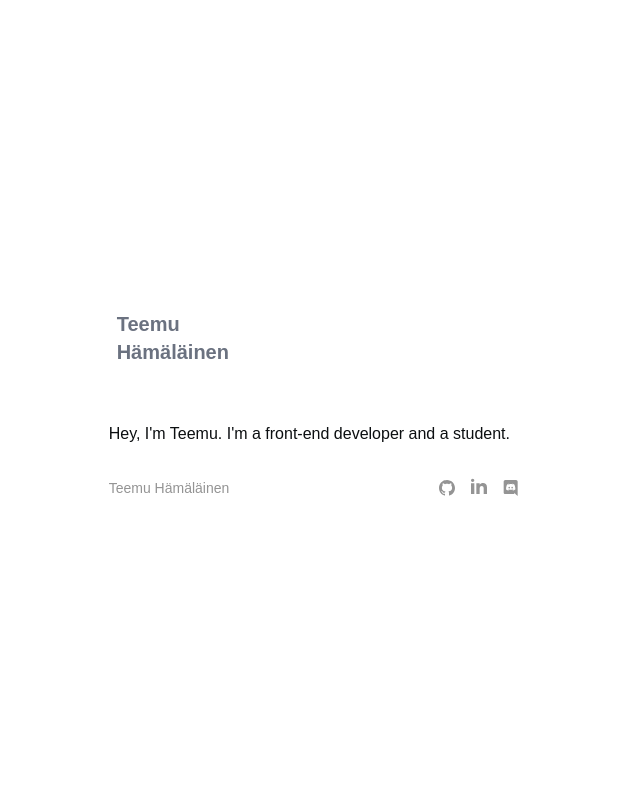
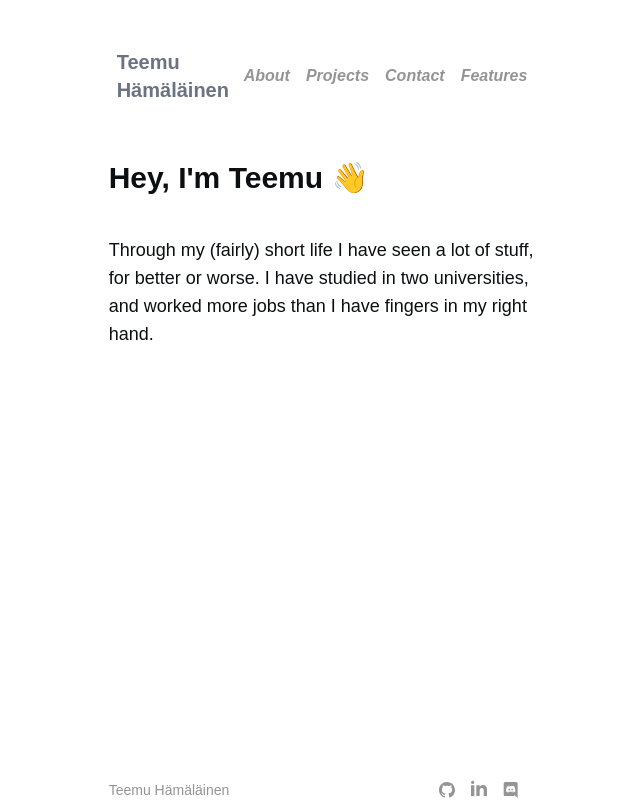
Before and after one commit to temevh/minimalisticPort, a Next.js app: page /about in a window 1280 px wide. Shown: the whole page, without its empty margins (318-958 px from the left). Built offline with nearby package versions, Linux system fonts and the light colour scheme.

Commit message:
started to work on about page

```diff
--- a/src/app/about/page.jsx
+++ b/src/app/about/page.jsx
@@ -1,8 +1,13 @@
 const AboutPage = () => {
   return (
     <div>
-      <div className="flex flex-row">
-        <p>Hey, I'm Teemu. I'm a front-end developer and a student.</p>
+      <div className="flex flex-col gap-10">
+        <p className="text-3xl font-bold">Hey, I'm Teemu 👋</p>
+        <p className="text-lg">
+          Through my (fairly) short life I have seen a lot of stuff, for better
+          or worse. I have studied in two universities, and worked more jobs
+          than I have fingers in my right hand.
+        </p>
       </div>
     </div>
   );
--- a/src/app/components/Footer.js
+++ b/src/app/components/Footer.js
@@ -3,7 +3,7 @@ import FooterSocials from "./FooterSocials";
 
 const Footer = () => {
   return (
-    <div className="pt-4 flex items-center justify-between">
+    <div className="pt-4 flex items-center justify-between w-full">
       <p className="text-sm text-graytext mt-4">Teemu Hämäläinen</p>
       <span>
         <FooterSocials />
--- a/src/app/components/Navbar.js
+++ b/src/app/components/Navbar.js
@@ -9,7 +9,7 @@ const Navbar = () => {
   };
 
   return (
-    <nav className="bg-background p-2 mb-12">
+    <nav className="bg-background p-2 mb-12 mt-10 w-full">
       <div className="max-w-7xl mx-auto flex items-center justify-between">
         <a
           href="/"
@@ -42,16 +42,28 @@ const Navbar = () => {
 
         {/* Desktop Links */}
         <div className="hidden lg:flex space-x-4 text-white">
-          <a href="/about" className="hover:text-accentOrange">
+          <a
+            href="/about"
+            className="hover:text-accentOrange text-graytext font-bold italic"
+          >
             About
           </a>
-          <a href="/projects" className="hover:text-accentOrange">
+          <a
+            href="/projects"
+            className="hover:text-accentOrange text-graytext font-bold italic"
+          >
             Projects
           </a>
-          <a href="/contact" className="hover:text-accentOrange">
+          <a
+            href="/contact"
+            className="hover:text-accentOrange text-graytext font-bold italic"
+          >
             Contact
           </a>
-          <a href="/contact" className="hover:text-accentOrange">
+          <a
+            href="/contact"
+            className="hover:text-accentOrange text-graytext font-bold italic"
+          >
             Features
           </a>
         </div>
--- a/src/app/layout.js
+++ b/src/app/layout.js
@@ -2,13 +2,13 @@ import "./globals.css";
 import Navbar from "./components/Navbar";
 import Footer from "./components/Footer";
 //https://www.conordewey.com/
-//switch to roboto mono
+
 import { Noto_Sans_Mono } from "next/font/google";
 
 const notoSansMono = Noto_Sans_Mono({
   subsets: ["latin"],
-  weight: ["400", "700"], // Choose weights as needed
-  variable: "--font-noto-sans-mono", // Optional CSS variable
+  weight: ["400", "700"],
+  variable: "--font-noto-sans-mono",
 });
 
 export const metadata = {
@@ -19,12 +19,12 @@ export const metadata = {
 export default function RootLayout({ children }) {
   return (
     <html lang="en">
-      <body className="w-1/3 h-screen justify-center items-center mx-auto flex flex-grow">
-        <main className={notoSansMono.variable}>
-          <Navbar />
-          {children}
-          <Footer />
-        </main>
+      <body
+        className={`${notoSansMono.variable} w-1/3 h-screen flex flex-col justify-between mx-auto`}
+      >
+        <Navbar />
+        <main className="flex-1">{children}</main>
+        <Footer />
       </body>
     </html>
   );
--- a/src/app/page.js
+++ b/src/app/page.js
@@ -3,7 +3,7 @@ import { Picture, Socials, TLDR } from "./components";
 export default function Home() {
   return (
     <div className="">
-      <div className="flex flex-row gap-10 items-center">
+      <div className="flex flex-row gap-10 items-center mb-6">
         <Picture />
         <div id="infodiv">
           <p className="text-2xl text-gray-400 font-bold">
@@ -13,7 +13,6 @@ export default function Home() {
             . I'm a "full-stack" developer and a CS student.
           </p>
           <Socials />
-          <div></div>
         </div>
       </div>
       <div className="mt-6 flex flex-col gap-4" id="tldrdiv">
```
